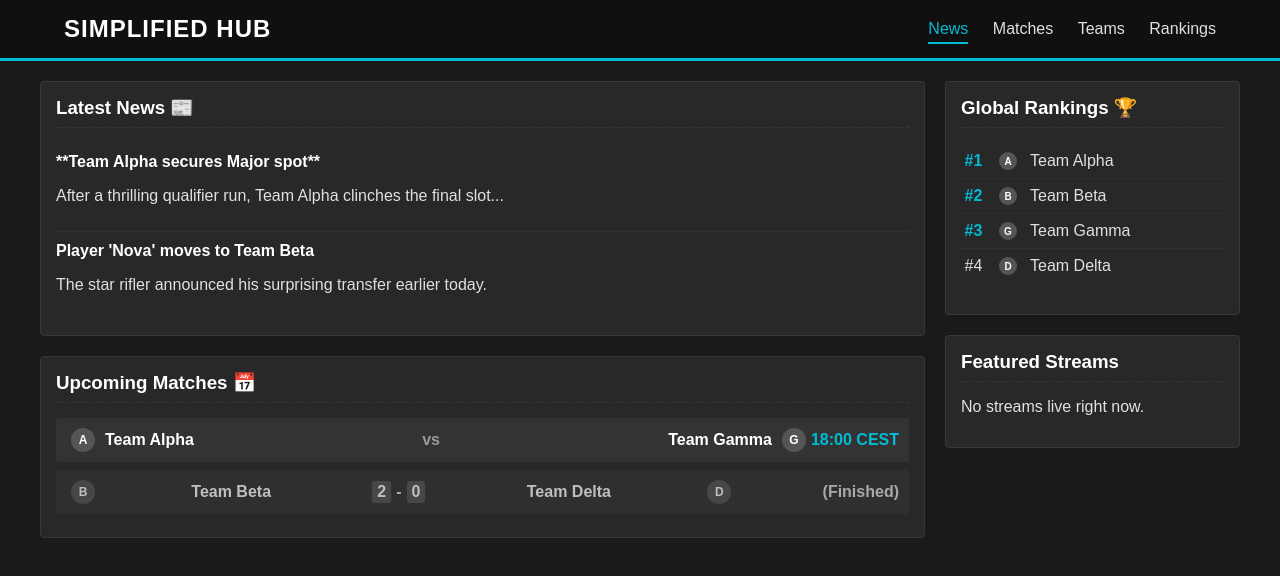
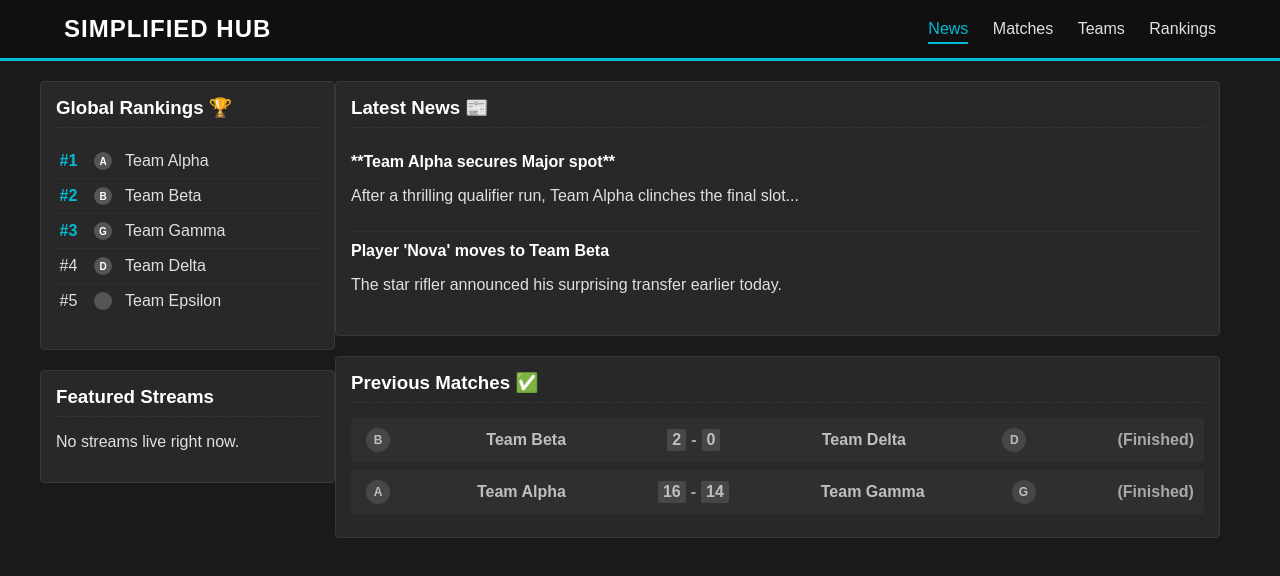
Before and after one commit to astr4l1ty/tb-esports, a plain HTML site: page index.html in a window 1280 px wide. Drawn offline with Linux system fonts and the light colour scheme.

Commit message:
Update index.html

```diff
--- a/index.html
+++ b/index.html
@@ -20,6 +20,46 @@
 
     <div class="container">
 
+        <aside class="sidebar">
+
+            <div class="content-block rankings">
+                <h3>Global Rankings <span class="rank-icon">🏆</span></h3>
+                <ol>
+                    <li>
+                        <span class="rank-number accent-color">#1</span>
+                        <span class="team-logo rank-logo">A</span>
+                        <span class="team-name">Team Alpha</span>
+                    </li>
+                    <li>
+                        <span class="rank-number accent-color">#2</span>
+                        <span class="team-logo rank-logo">B</span>
+                        <span class="team-name">Team Beta</span>
+                    </li>
+                    <li>
+                        <span class="rank-number accent-color">#3</span>
+                        <span class="team-logo rank-logo">G</span>
+                        <span class="team-name">Team Gamma</span>
+                    </li>
+                    <li>
+                        <span class="rank-number">#4</span>
+                        <span class="team-logo rank-logo">D</span>
+                        <span class="team-name">Team Delta</span>
+                    </li>
+                    <li>
+                        <span class="rank-number">#5</span>
+                        <span class="team-logo rank-logo empty-logo"></span>
+                        <span class="team-name">Team Epsilon</span>
+                    </li>
+                </ol>
+            </div>
+
+            <div class="content-block">
+                <h3>Featured Streams</h3>
+                <p>No streams live right now.</p>
+            </div>
+
+        </aside>
+
         <main class="main-content">
 
             <div class="content-block news-list">
@@ -35,15 +75,7 @@
             </div>
 
             <div class="content-block match-list">
-                <h3>Upcoming Matches 📅</h3>
-                <div class="match-item">
-                    <span class="team-logo">A</span>
-                    <span class="team">Team Alpha</span>
-                    <span class="vs">vs</span>
-                    <span class="team">Team Gamma</span>
-                    <span class="team-logo">G</span>
-                    <span class="time accent-color">18:00 CEST</span>
-                </div>
+                <h3>Previous Matches ✅</h3>
                 <div class="match-item finished-match">
                     <span class="team-logo">B</span>
                     <span class="team">Team Beta</span>
@@ -52,44 +84,18 @@
                     <span class="team-logo">D</span>
                     <span class="time">(Finished)</span>
                 </div>
+                <div class="match-item finished-match">
+                    <span class="team-logo">A</span>
+                    <span class="team">Team Alpha</span>
+                    <span class="score-set"><span class="score">16</span> - <span class="score">14</span></span>
+                    <span class="team">Team Gamma</span>
+                    <span class="team-logo">G</span>
+                    <span class="time">(Finished)</span>
+                </div>
             </div>
 
         </main>
 
-        <aside class="sidebar">
-
-            <div class="content-block rankings">
-                <h3>Global Rankings 🏆</h3>
-                <ol>
-                    <li>
-                        <span class="accent-color rank-number">#1</span>
-                        <span class="team-logo rank-logo">A</span>
-                        Team Alpha
-                    </li>
-                    <li>
-                        <span class="accent-color rank-number">#2</span>
-                        <span class="team-logo rank-logo">B</span>
-                        Team Beta
-                    </li>
-                    <li>
-                        <span class="accent-color rank-number">#3</span>
-                        <span class="team-logo rank-logo">G</span>
-                        Team Gamma
-                    </li>
-                    <li>
-                        <span class="rank-number">#4</span>
-                        <span class="team-logo rank-logo">D</span>
-                        Team Delta
-                    </li>
-                </ol>
-            </div>
-
-            <div class="content-block">
-                <h3>Featured Streams</h3>
-                <p>No streams live right now.</p>
-            </div>
-
-        </aside>
     </div>
 
 </body>
```
